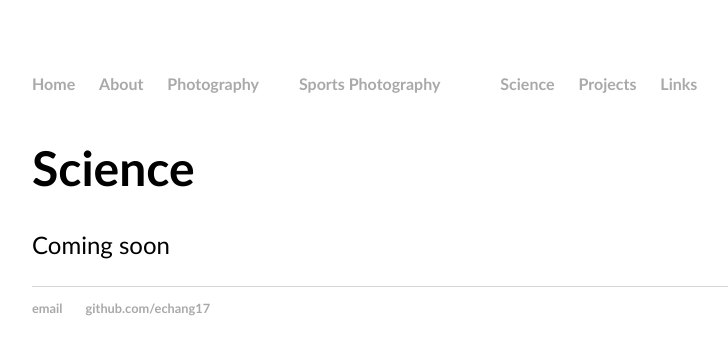
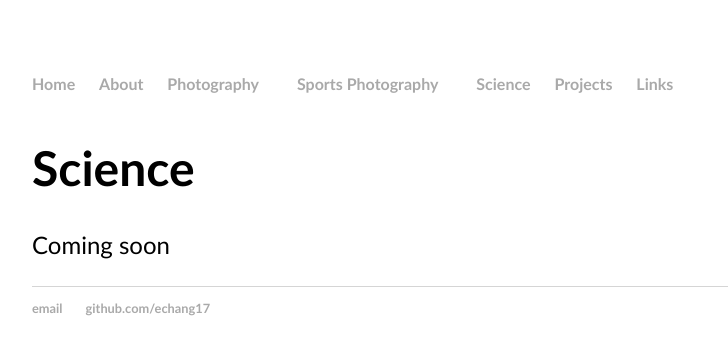
Before and after one commit to echang17/echang17.github.io, a Jekyll site: the page built from science/index.html, in a window 1280 px wide. Shown: the top 355 px of the page, without its empty margins (160-888 px from the left). Built offline with Jekyll 4.4.1, drawn with Linux system fonts in a browser that asks for light colours.

Commit message:
Update main.css

```diff
--- a/css/main.css
+++ b/css/main.css
@@ -232,7 +232,6 @@ ul.posts li {
     /*float: left;*/
     overflow: hidden;
     display: inline; /*new*/
-    margin-right: 20px; /*new*/
 }
 
 .dropdown .dropbtn {
@@ -240,7 +239,7 @@ ul.posts li {
     border: none;
     outline: none;
     color: #A9A9A9;
-    padding: 14px 16px;
+    padding: 14px; /*16px;*/
     background-color: inherit;
     font-family: 'Trebuchet MS', Helvetica, sans-serif;
     font-weight: bold; /*new*/
```
